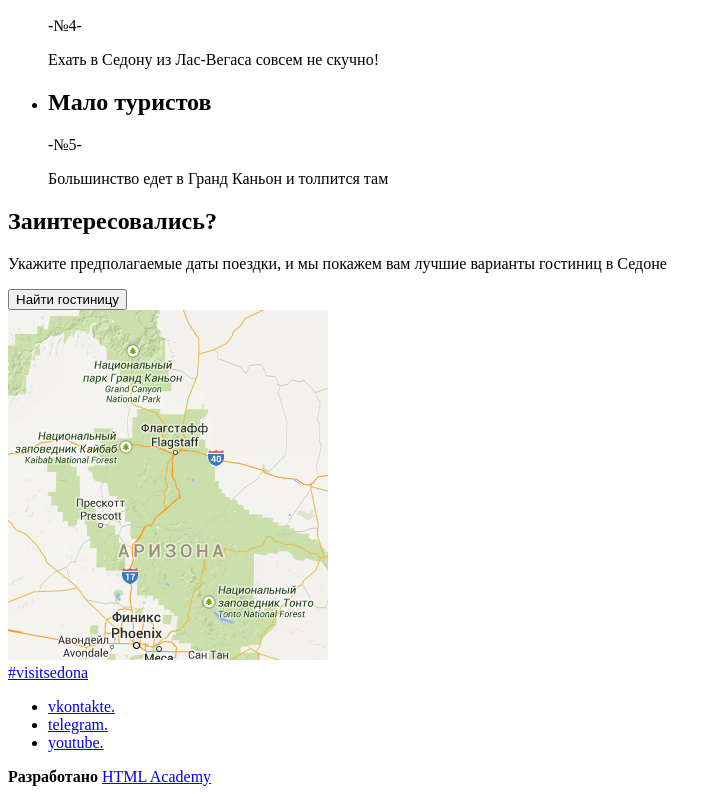
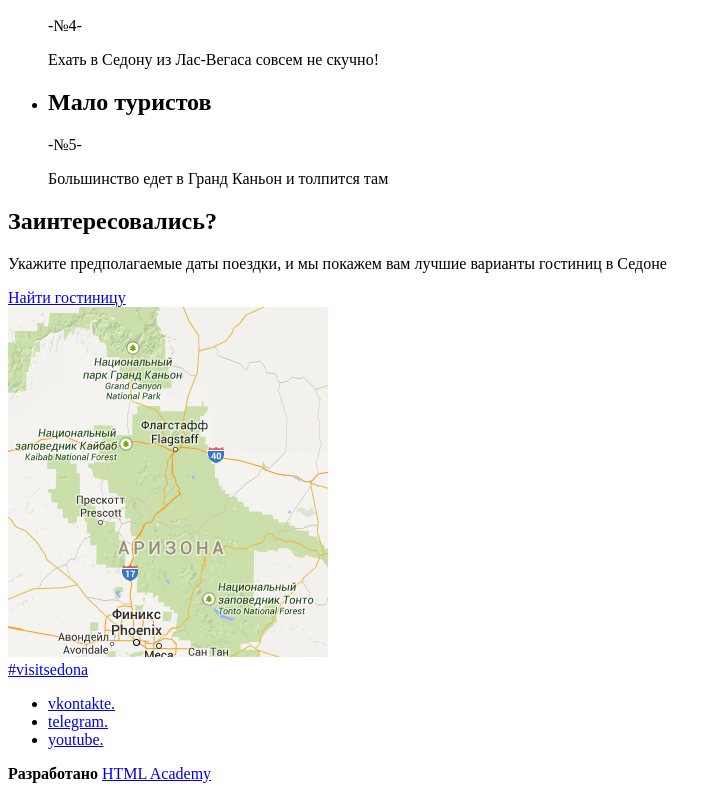
Before and after one commit to htmlacademy-adaptive/2294135-sedona-28, a website: page source/index.html in a window 1280 px wide. Shown: the part 1845-2639 px from the top of the page, without its empty margins (0-721 px from the left). Drawn offline with Linux system fonts and the light colour scheme.

Commit message:
edit index

```diff
--- a/source/index.html
+++ b/source/index.html
@@ -107,7 +107,7 @@
       <h2 class="search__title">Заинтересовались?</h2>
       <p class="search__description">Укажите предполагаемые даты поездки, и мы покажем вам лучшие варианты гостиниц в
         Седоне</p>
-      <button class="search__button button" type="submit">Найти гостиницу</button>
+      <a class="search__button button" href="#">Найти гостиницу</a>
     </section>
 
     <!-- карта -->
```
